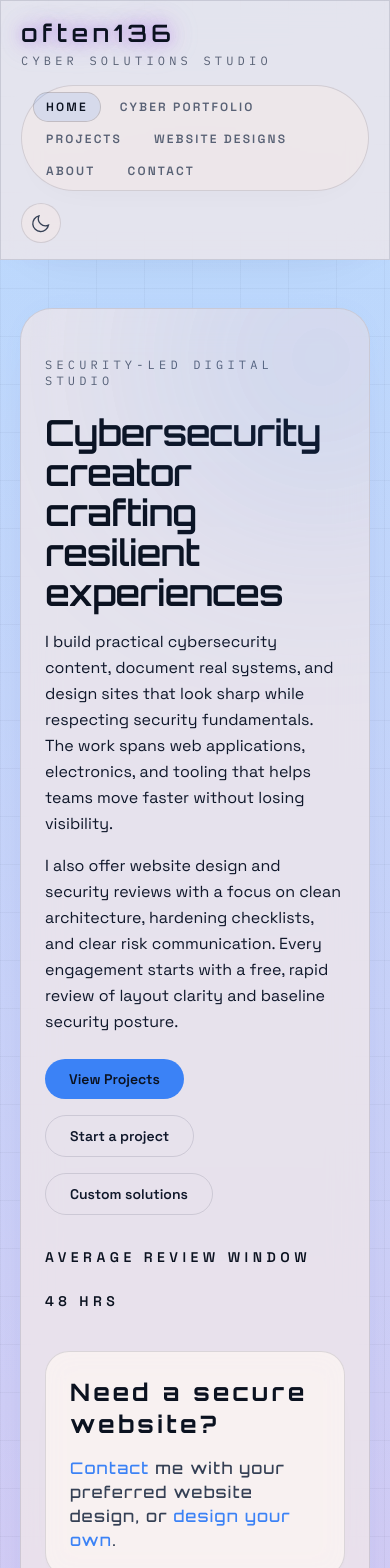
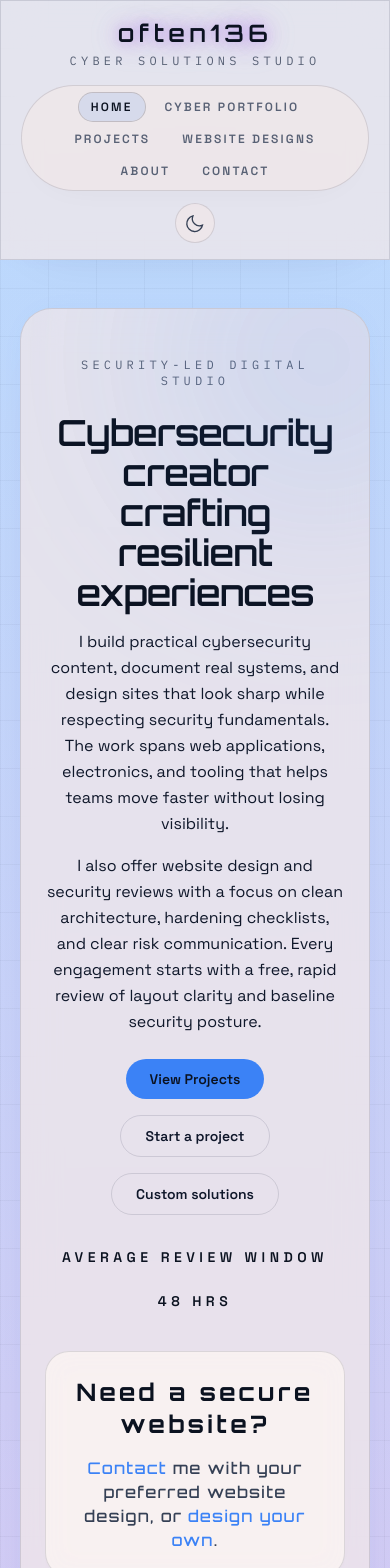
Before and after one commit to therealLordKing/Cyber-Portfolio, a React (Vite) app: page /#/ in a window 390 px wide. Shown: the top 1568 px of the page. Built offline with nearby package versions, Linux system fonts and the light colour scheme.

Commit message:
Updated design to tighten mobile elements

```diff
--- a/src/components/Navbar.tsx
+++ b/src/components/Navbar.tsx
@@ -15,8 +15,8 @@ type NavbarProps = {
 export default function Navbar({ theme, onToggleTheme }: NavbarProps) {
   return (
     <header className="frosted-panel sticky top-0 z-50">
-      <div className="mx-auto flex max-w-6xl flex-wrap items-center justify-between gap-4 px-5 py-4 sm:px-8 lg:px-12">
-        <div className="flex flex-col gap-1">
+      <div className="mx-auto flex max-w-6xl flex-col items-center gap-4 px-5 py-4 text-center sm:flex-row sm:items-center sm:justify-between sm:text-left sm:px-8 lg:px-12">
+        <div className="flex flex-col items-center gap-1 sm:items-start">
           <NavLink
             to="/"
             className="font-orbitron brand-glow text-2xl font-semibold tracking-[0.18em] text-[color:var(--text-strong)] sm:text-3xl"
@@ -30,8 +30,11 @@ export default function Navbar({ theme, onToggleTheme }: NavbarProps) {
           </span>
         </div>
 
-        <nav aria-label="Primary" className="flex flex-wrap items-center gap-3">
-          <ul className="flex flex-wrap items-center gap-2 rounded-full border border-[color:var(--border)] bg-[color:var(--surface-2)] px-3 py-2 shadow-[0_12px_40px_-32px_var(--shadow)]">
+        <nav
+          aria-label="Primary"
+          className="flex w-full flex-col items-center gap-3 sm:w-auto sm:flex-row"
+        >
+          <ul className="flex w-full flex-wrap items-center justify-center gap-2 rounded-full border border-[color:var(--border)] bg-[color:var(--surface-2)] px-3 py-2 shadow-[0_12px_40px_-32px_var(--shadow)] sm:w-auto">
             {[
               { to: "/", label: "Home" },
               { to: "/cyber-portfolio", label: "Cyber Portfolio" },
--- a/src/components/SectionGrid.tsx
+++ b/src/components/SectionGrid.tsx
@@ -36,7 +36,7 @@ export default function SectionGrid({
   return (
     <section className="space-y-10">
       <div className="grid gap-6 lg:grid-cols-[minmax(0,1.2fr)_minmax(0,0.8fr)] lg:items-end">
-        <div className="space-y-4">
+        <div className="space-y-4 text-center sm:text-left">
           <p className="font-plex-mono text-xs uppercase tracking-[0.35em] text-[color:var(--text-muted)]">
             {eyebrow}
           </p>
@@ -48,7 +48,7 @@ export default function SectionGrid({
           </p>
         </div>
         {showFocusCard ? (
-          <div className="frosted-panel rounded-3xl p-6">
+          <div className="frosted-panel rounded-3xl p-6 text-center sm:text-left">
             <p className="text-sm text-[color:var(--text-soft)]">Focus area</p>
             <h2 className="mt-2 font-orbitron text-xl font-semibold text-[color:var(--text-strong)]">
               {sectionTitle}
@@ -61,7 +61,7 @@ export default function SectionGrid({
       </div>
 
       <div className="frosted-panel rounded-[32px] p-6 sm:p-8">
-        <div className="flex flex-wrap items-center justify-between gap-3">
+        <div className="flex flex-col items-center gap-3 text-center sm:flex-row sm:items-center sm:justify-between sm:text-left">
           <div>
             <p className="font-plex-mono text-xs uppercase tracking-[0.35em] text-[color:var(--text-muted)]">
               {eyebrow}
--- a/src/pages/Home.tsx
+++ b/src/pages/Home.tsx
@@ -36,7 +36,7 @@ export default function Home() {
       <section className="frosted-panel relative overflow-hidden rounded-[32px] px-6 py-12 sm:px-10 lg:px-12">
         <div className="pointer-events-none absolute -right-24 -top-24 h-72 w-72 rounded-full bg-[color:var(--accent)] opacity-20 blur-[120px]" />
         <div className="grid gap-10 lg:grid-cols-[minmax(0,1.2fr)_minmax(0,0.8fr)] lg:items-center">
-          <div className="space-y-6">
+          <div className="space-y-6 text-center sm:text-left">
             <p className="font-plex-mono text-xs uppercase tracking-[0.35em] text-[color:var(--text-muted)]">
               Security-led digital studio
             </p>
@@ -57,7 +57,7 @@ export default function Home() {
                 of layout clarity and baseline security posture.
               </p>
             </div>
-            <div className="flex flex-wrap items-center gap-4">
+            <div className="flex flex-wrap items-center justify-center gap-4 sm:justify-start">
               <Link
                 to="/projects"
                 className="rounded-full bg-[color:var(--accent)] px-6 py-2.5 text-sm font-semibold text-[color:var(--text-strong)] transition hover:bg-[color:var(--accent-strong)] focus-visible:outline-none focus-visible:ring-2 focus-visible:ring-[color:var(--accent)] focus-visible:ring-offset-2 focus-visible:ring-offset-[color:var(--bg)]"
@@ -77,13 +77,13 @@ export default function Home() {
                 Custom solutions
               </Link>
             </div>
-            <div className="flex flex-wrap gap-6 pt-2 text-sm font-semibold uppercase tracking-[0.32em] text-[color:var(--text-strong)]">
+            <div className="flex flex-wrap justify-center gap-6 pt-2 text-sm font-semibold uppercase tracking-[0.32em] text-[color:var(--text-strong)] sm:justify-start">
               <span>Average review window</span>
               <span>48 hrs</span>
             </div>
           </div>
           <div className="space-y-6">
-            <div className="frosted-card rounded-3xl p-6">
+            <div className="frosted-card rounded-3xl p-6 text-center sm:text-left">
               <h2 className="font-orbitron text-2xl font-bold tracking-[0.14em] text-[color:var(--text-strong)] sm:text-3xl">
                 Need a secure website?
               </h2>
@@ -192,7 +192,7 @@ export default function Home() {
       </section>
 
       <section className="space-y-8">
-        <div className="flex flex-wrap items-end justify-between gap-4">
+        <div className="flex flex-col items-center gap-4 text-center sm:flex-row sm:items-end sm:justify-between sm:text-left">
           <div className="space-y-2">
             <p className="font-plex-mono text-xs uppercase tracking-[0.35em] text-[color:var(--text-muted)]">
               Featured work
@@ -280,7 +280,7 @@ export default function Home() {
 
       <section className="frosted-panel relative overflow-hidden rounded-[32px] px-6 py-10 sm:px-10">
         <div className="pointer-events-none absolute inset-0 bg-[radial-gradient(circle_at_right,_var(--accent-soft),_transparent_55%)]" />
-        <div className="relative flex flex-col gap-6 sm:flex-row sm:items-center sm:justify-between">
+        <div className="relative flex flex-col items-center gap-6 text-center sm:flex-row sm:items-center sm:justify-between sm:text-left">
           <div className="space-y-2">
             <p className="font-plex-mono text-xs uppercase tracking-[0.35em] text-[color:var(--text-muted)]">
               Next steps
@@ -292,7 +292,7 @@ export default function Home() {
               Review the case studies or start a security-led design engagement.
             </p>
           </div>
-          <div className="flex flex-wrap gap-4">
+          <div className="flex flex-wrap justify-center gap-4 sm:justify-start">
             <Link
               to="/projects"
               className="rounded-full bg-[color:var(--accent)] px-6 py-2.5 text-sm font-semibold text-[color:var(--text-strong)] transition hover:bg-[color:var(--accent-strong)] focus-visible:outline-none focus-visible:ring-2 focus-visible:ring-[color:var(--accent)] focus-visible:ring-offset-2 focus-visible:ring-offset-[color:var(--bg)]"
```
